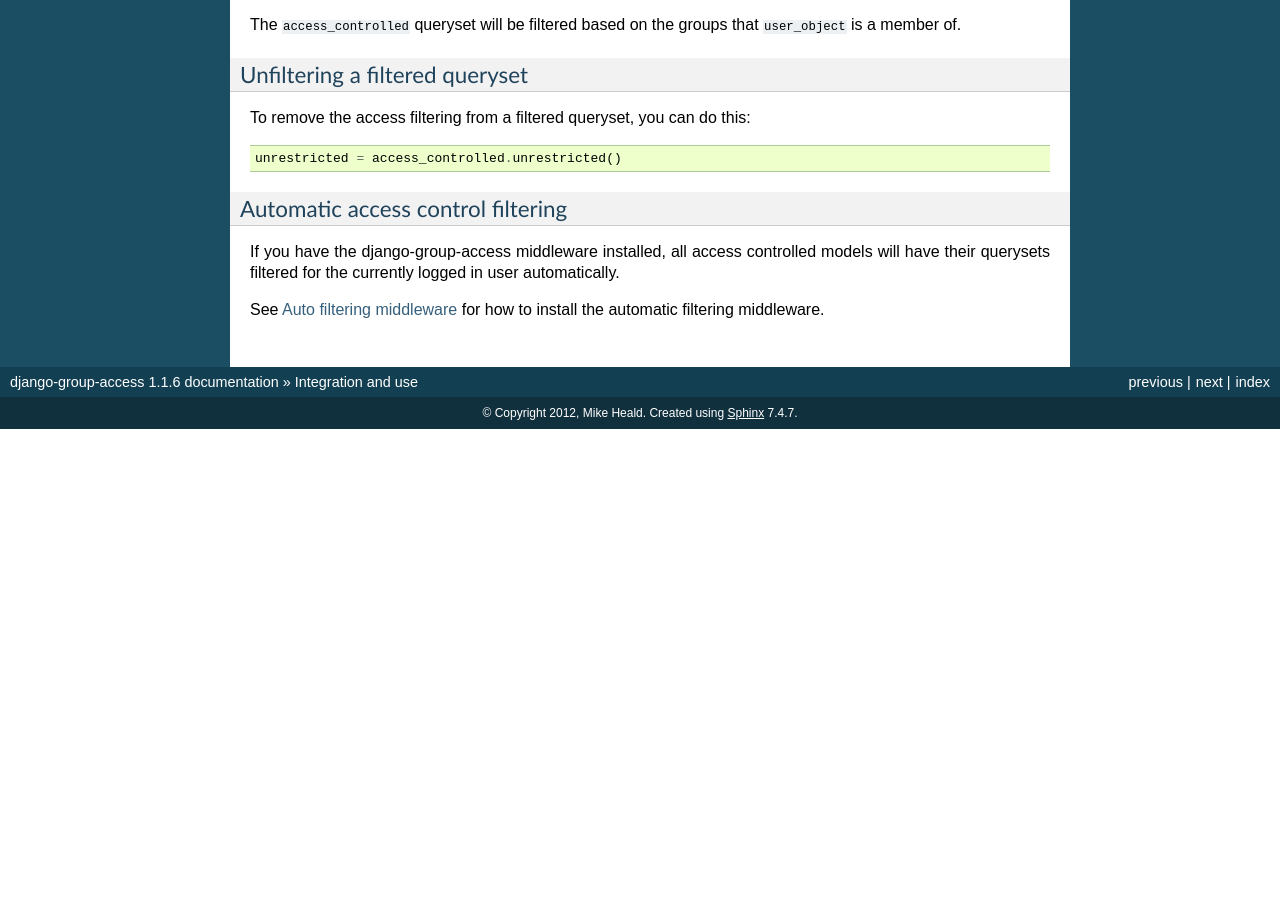
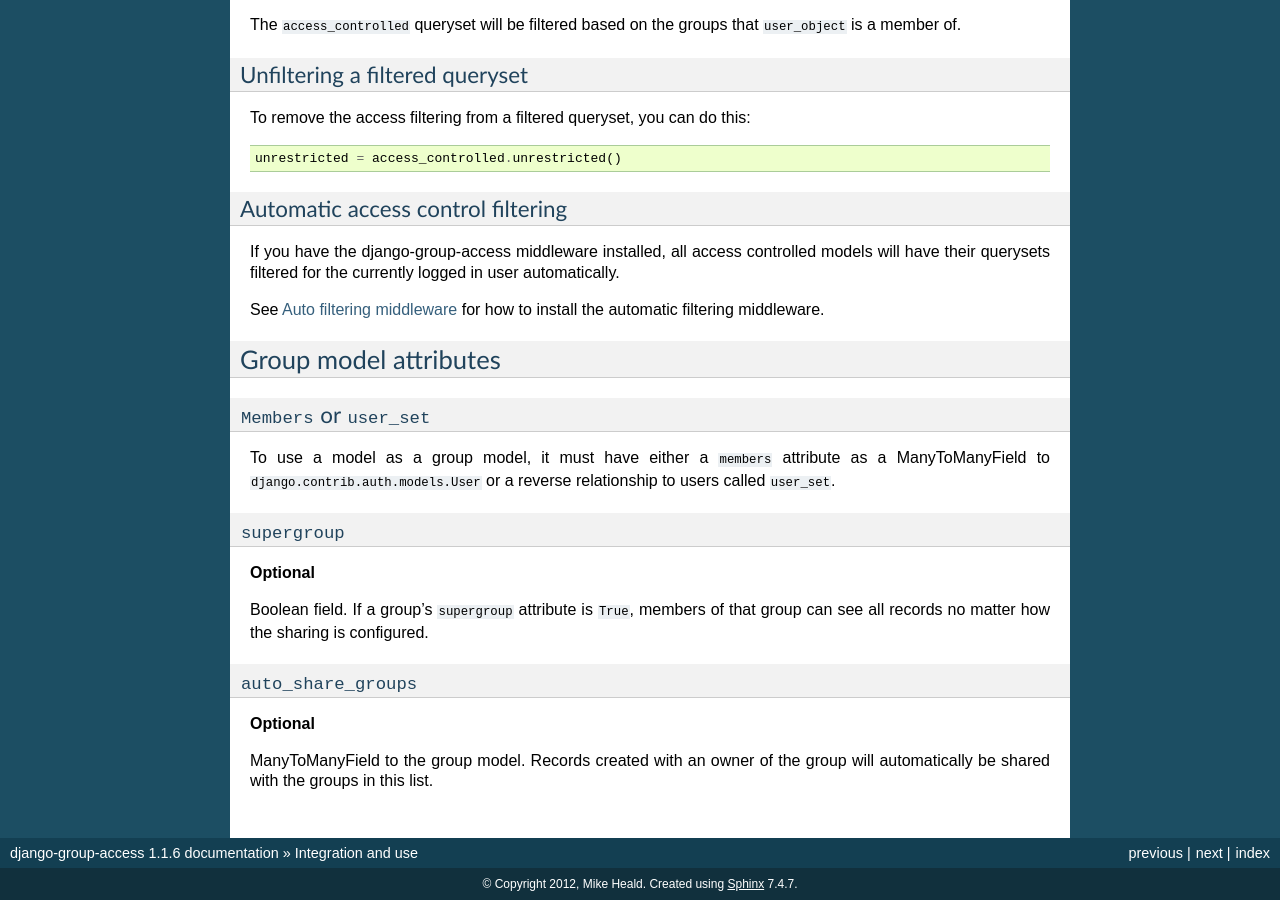
Before and after one commit to Fortschritt/django-group-access, a Sphinx documentation site: the page built from docs/integration.rst, in a window 1280 px wide and 900 px high, scrolled down 1852 px. Built offline with Sphinx 7.4.7, drawn with Linux system fonts in a browser that asks for light colours; before the commit the page ends 2281 px from its top, so only the background shows below that; some of the changed text lies outside the part shown.

Commit message:
Fixed bigkevmcd and timrc's review points. Tests given docstrings where missing, single letter vars cleaned up, duplicated setup code removed, model field detection uses django code instead of dga code, documentation for group model attributes added and linked, typo in changelong fixed.

```diff
--- a/docs/install.rst
+++ b/docs/install.rst
@@ -36,7 +36,7 @@ Example::
 
   DGA_GROUP_MODEL = 'auth.group'
 
-See the group api documentation if you want to implement your own group model.
+See the :ref:`group-model-attributes` documentation if you want to implement your own group model.
 
 The most common setting for this is ``auth.group`` which will use the django authentication group model.
 
--- a/docs/integration.rst
+++ b/docs/integration.rst
@@ -130,3 +130,33 @@ models will have their querysets filtered for the currently logged in user
 automatically.
 
 See :ref:`install-middleware` for how to install the automatic filtering middleware.
+
+.. _group-model-attributes:
+
+Group model attributes
+----------------------
+
+``Members`` or ``user_set``
+~~~~~~~~~~~~~~~~~~~~~~~~~~~
+
+To use a model as a group model, it must have either a ``members`` attribute
+as a ManyToManyField to ``django.contrib.auth.models.User`` or a reverse
+relationship to users called ``user_set``.
+
+
+``supergroup``
+~~~~~~~~~~~~~~
+
+**Optional**
+
+Boolean field. If a group's ``supergroup`` attribute is ``True``, members of that
+group can see all records no matter how the sharing is configured.
+
+
+``auto_share_groups``
+~~~~~~~~~~~~~~~~~~~~~
+
+**Optional**
+
+ManyToManyField to the group model. Records created with an owner of the group
+will automatically be shared with the groups in this list.
```
Also changed, not shown: 4 other files.
